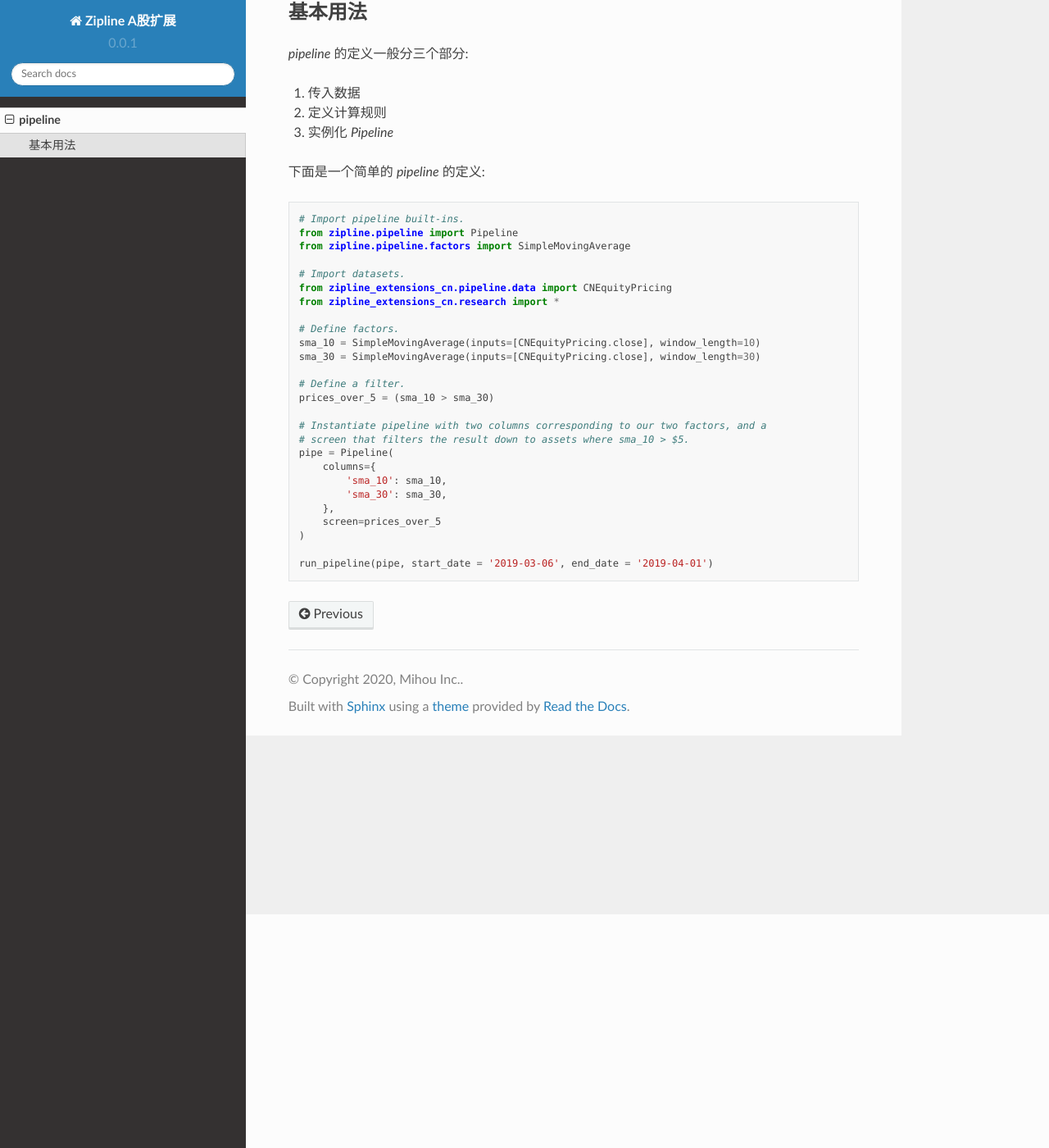
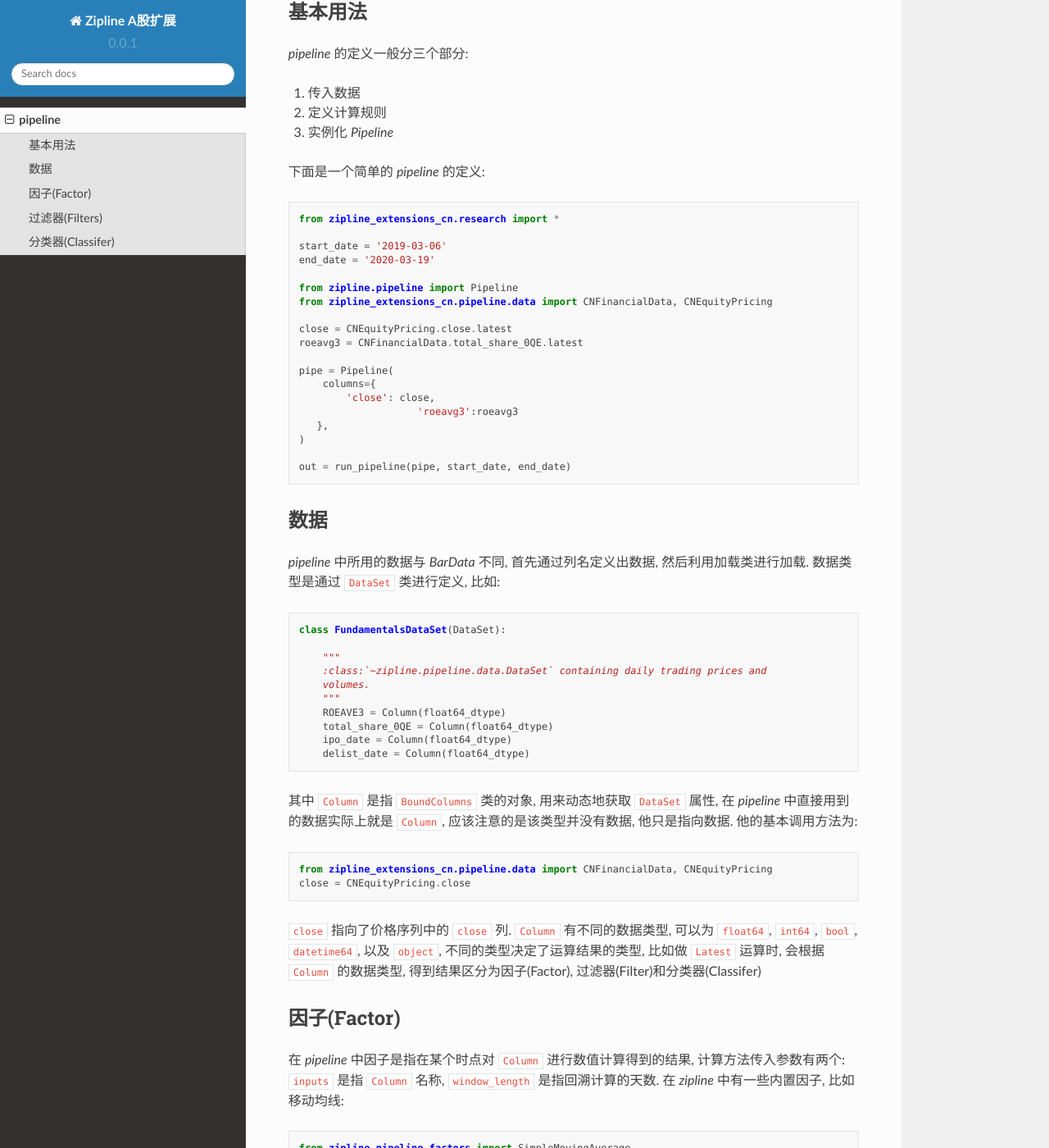
Before and after one commit to wmding/zipline-extensions-cn, a Sphinx documentation site: the page built from docs/source/pipeline.rst, in a window 1280 px wide and 1400 px high, scrolled down 285 px. Shown: the whole window at 82% size. Built offline with Sphinx 7.4.7 and the Read the Docs theme 2.0.0, drawn with Linux system fonts in a browser that asks for light colours; the version number is read from the project's files by our own code; some of the changed text lies outside the part shown.

Commit message:
BLD: pipeline数据加载进行完善

```diff
--- a/docs/source/pipeline.rst
+++ b/docs/source/pipeline.rst
@@ -20,29 +20,183 @@ pipeline
 
 .. code-block:: python
 
-    # Import pipeline built-ins.
+    from zipline_extensions_cn.research import *
+
+    start_date = '2019-03-06'
+    end_date = '2020-03-19'
+
     from zipline.pipeline import Pipeline
+    from zipline_extensions_cn.pipeline.data import CNFinancialData, CNEquityPricing
+
+    close = CNEquityPricing.close.latest
+    roeavg3 = CNFinancialData.total_share_0QE.latest
+
+    pipe = Pipeline(
+        columns={
+            'close': close,
+                        'roeavg3':roeavg3
+       },
+    )
+
+    out = run_pipeline(pipe, start_date, end_date)
+
+数据
+======
+
+*pipeline* 中所用的数据与 *BarData* 不同, 首先通过列名定义出数据, 然后利用加载类进行加载.
+数据类型是通过 ``DataSet`` 类进行定义, 比如:
+
+.. code-block:: python
+
+    class FundamentalsDataSet(DataSet):
+
+        """
+        :class:`~zipline.pipeline.data.DataSet` containing daily trading prices and
+        volumes.
+        """
+        ROEAVE3 = Column(float64_dtype)
+        total_share_0QE = Column(float64_dtype)
+        ipo_date = Column(float64_dtype)
+        delist_date = Column(float64_dtype)
+
+其中 ``Column`` 是指 ``BoundColumns`` 类的对象, 用来动态地获取 ``DataSet`` 属性,
+在 *pipeline* 中直接用到的数据实际上就是 ``Column``, 应该注意的是该类型并没有数据, 他只是指向数据.
+他的基本调用方法为:
+
+.. code-block:: python
+
+    from zipline_extensions_cn.pipeline.data import CNFinancialData, CNEquityPricing
+    close = CNEquityPricing.close
+
+``close`` 指向了价格序列中的 ``close`` 列.
+``Column`` 有不同的数据类型, 可以为 ``float64``, ``int64``, ``bool``, ``datetime64``, 以及 ``object``,
+不同的类型决定了运算结果的类型, 比如做 ``Latest`` 运算时, 会根据 ``Column`` 的数据类型, 得到结果区分为因子(Factor),
+过滤器(Filter)和分类器(Classifer)
+
+
+因子(Factor)
+==============
+
+在 *pipeline* 中因子是指在某个时点对 ``Column`` 进行数值计算得到的结果, 计算方法传入参数有两个:
+``inputs`` 是指 ``Column`` 名称, ``window_length`` 是指回溯计算的天数.
+在 *zipline* 中有一些内置因子, 比如移动均线:
+
+.. code-block:: python
+
     from zipline.pipeline.factors import SimpleMovingAverage
 
-    # Import datasets.
-    from zipline_extensions_cn.pipeline.data import CNEquityPricing
-    from zipline_extensions_cn.research import *
+    mean_close_10 = SimpleMovingAverage(
+        inputs=[CNEquityPricing.close],
+        window_length=10
+    )
 
-    # Define factors.
-    sma_10 = SimpleMovingAverage(inputs=[CNEquityPricing.close], window_length=10)
-    sma_30 = SimpleMovingAverage(inputs=[CNEquityPricing.close], window_length=30)
-
-    # Define a filter.
-    prices_over_5 = (sma_10 > sma_30)
-
-    # Instantiate pipeline with two columns corresponding to our two factors, and a
-    # screen that filters the result down to assets where sma_10 > $5.
     pipe = Pipeline(
         columns={
-            'sma_10': sma_10,
-            'sma_30': sma_30,
-        },
-        screen=prices_over_5
+            '10_day_mean_close': mean_close_10
+        }
     )
 
-    run_pipeline(pipe, start_date = '2019-03-06', end_date = '2019-04-01')
+另外一种在 *pipeline* 中添加因子的方法为:
+
+>>> my_pipe = Pipeline()
+>>> f1 = SomeFactor(...)
+>>> my_pipe.add(f1, 'f1')
+
+一个最常用的因子方法为 ``Latest``, 该方法的使用与常规因子不同, 它相当于 ``Column`` 的一种属性.
+如开始时介绍的那样:
+
+>>> close = CNEquityPricing.close.latest
+
+处理后即为因子, 可以在 *pipeline* 中直接使用.
+
+因子之间是可以直接进行计算的. 比如利用不同区间的移动均线构造一个新因子, 可以这么做:
+
+.. code-block:: python
+
+    mean_close_10 = SimpleMovingAverage(
+        inputs=[CNEquityPricing.close],
+        window_length=10
+    )
+    mean_close_30 = SimpleMovingAverage(
+        inputs=[CNEquityPricing.close],
+        window_length=30
+    )
+
+    percent_difference = (mean_close_10 - mean_close_30) / mean_close_30
+
+
+过滤器(Filters)
+===============
+
+过滤器的生成通常通过因子和分类器运算后得到, 数据类型为 ``bool``.
+比如移动均线的例子:
+
+.. code-block:: python
+
+    mean_close_10 = SimpleMovingAverage(
+        inputs=[CNEquityPricing.close],
+        window_length=10
+    )
+    mean_close_30 = SimpleMovingAverage(
+        inputs=[CNEquityPricing.close],
+        window_length=30
+    )
+    mean_crossover_filter = mean_close_10 < mean_close_30
+
+对于因子还有很多内置方法直接生成过滤器, 比如``Factor.top(n)``,  ``Factor.percentile_between(10, 20)``等等.
+
+>>> last_close_price = CNEquityPricing.close.latest
+>>> top_close_price_filter = last_close_price.top(200)
+
+过滤器在使用时可以作为 *pipeline* 的 ``screen`` 参数, 多个 *Filter* 可以做逻辑运算:
+
+.. code-block:: python
+
+    mean_close_10 = SimpleMovingAverage(
+        inputs=[CNEquityPricing.close],
+        window_length=10
+    )
+
+    mean_close_10_quantile = mean_close_10.percentile_between(90, 100)
+
+    mean_close_10_high = mean_close_10 > 40
+
+    is_tradeable = mean_close_10_quantile & mean_close_10_high
+
+    return Pipeline(
+        columns={
+            'mean_close_10': mean_close_10,
+        },
+        screen=is_tradeable
+    )
+
+过滤器的另一种用法是作为 ``mask`` 参数对因子或者过滤器进行筛选:
+
+.. code-block:: python
+
+    mean_close_30 = SimpleMovingAverage(
+        inputs=[CNEquityPricing.close],
+        window_length=30,
+        mask = CNEquityPricing.close.latest > 40
+    )
+
+    mean_close_10 = SimpleMovingAverage(
+        inputs=[CNEquityPricing.close],
+        window_length=10
+    )
+
+    mean_close_10_high = mean_close_10.top(10, mask = CNEquityPricing.close.latest > 40)
+
+    pipe = Pipeline(
+        columns={
+            'mean_close_30': mean_close_30,
+            'mean_close_10_high':mean_close_10_high
+        },
+        screen = mean_close_30.notnull() and mean_close_10_high,
+    )
+
+
+分类器(Classifer)
+==================
+
+对因子的计算如果生成的是字符串或者整数标签时, 可以当作分类器使用, 比如行业数据:
```
Also changed, not shown: 2 other files.
